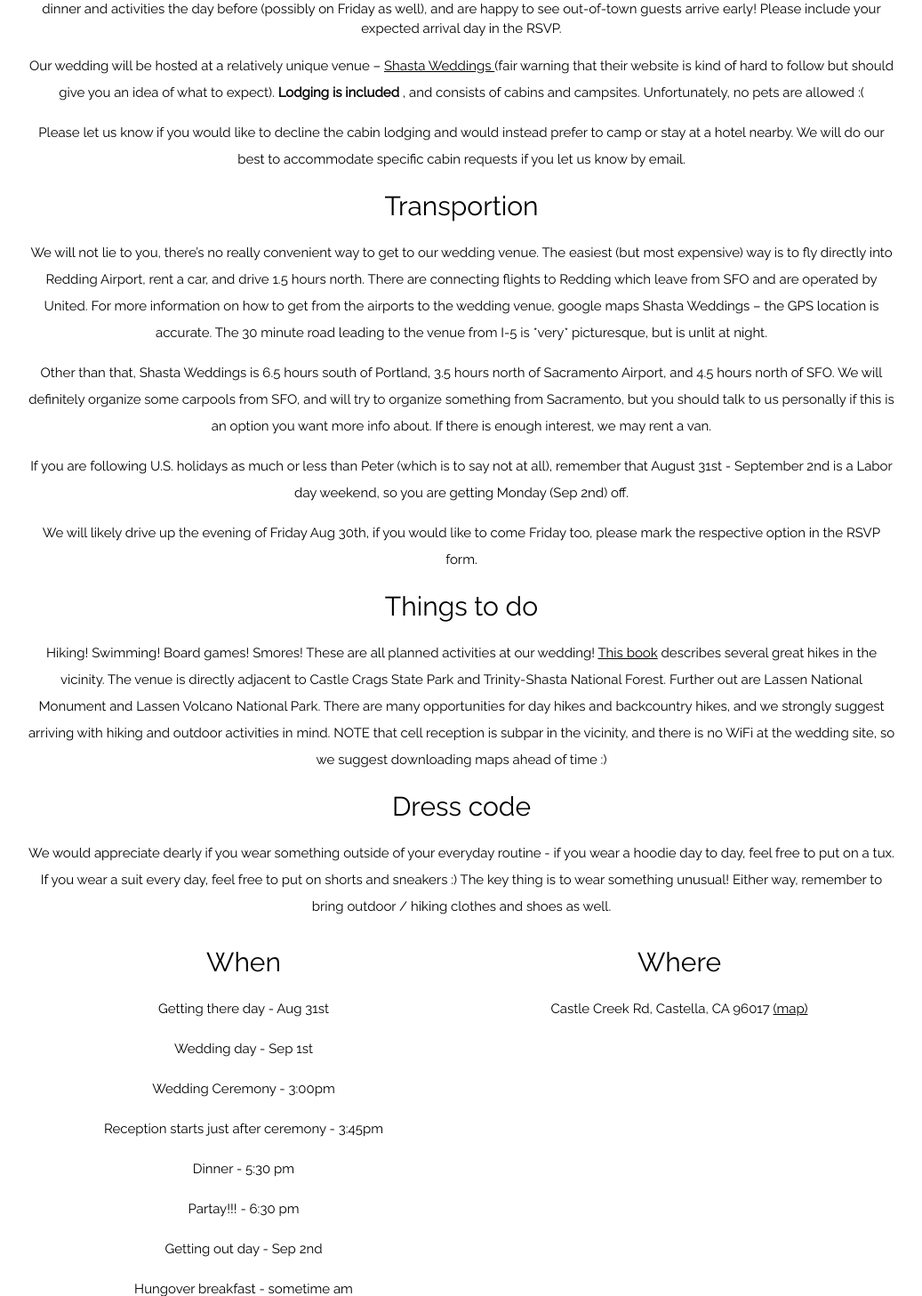
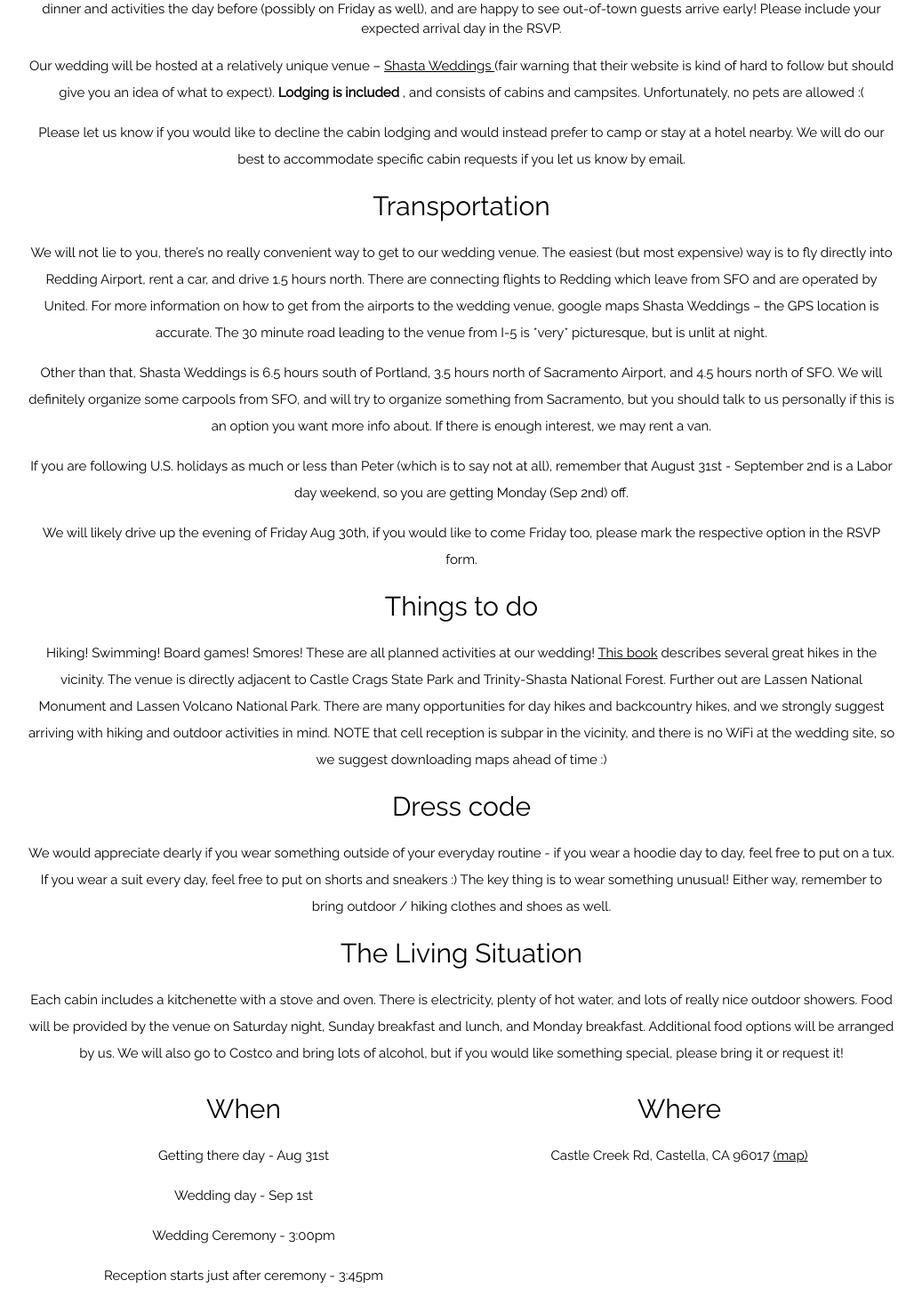
Before and after one commit to pzhokhov/bearandlazzerfair, a Flask app: page /wedding in a window 1280 px wide. Shown: the part 962-2419 px from the top of the page at 89% size, without its empty margins (121-1158 px from the left). Run offline with Flask 2, Linux system fonts and the light colour scheme; parts of the project's set-up code (start-up, migrations or seed data) failed here and were passed over.

Commit message:
food situation

```diff
--- a/templates/wedding.j2
+++ b/templates/wedding.j2
@@ -27,7 +27,7 @@
 		<p>Please let us know if you would like to decline the cabin lodging and would instead
 		prefer to camp or stay at a hotel nearby. We will do our best to accommodate specific cabin requests
 		if you let us know by email.
-		<h2> Transportion </h2>
+		<h2> Transportation </h2>
 		  <p> We will not lie to you, there’s no really convenient way to get to our wedding venue. The easiest (but most expensive) way is to fly directly into Redding Airport, rent a car, and drive 1.5 hours north. There are connecting flights to Redding which leave from SFO and are operated by United. For more information on how to get from the airports to the wedding venue, google maps Shasta Weddings – the GPS location is accurate. The 30 minute road leading to the venue from I-5 is *very* picturesque, but is unlit at night. </p>
 
 	<p>Other than that, Shasta Weddings is 6.5 hours south of Portland, 3.5 hours north of Sacramento Airport, and 4.5 hours north of SFO.
@@ -46,6 +46,9 @@ We will likely drive up the evening of Friday Aug 30th, if you would like to com
 
     <h2> Dress code </h2>
     <p> We would appreciate dearly if you wear something outside of your everyday routine - if you wear a hoodie day to day, feel free to put on a tux. If you wear a suit every day, feel free to put on shorts and sneakers :) The key thing is to wear something unusual! Either way, remember to bring outdoor / hiking clothes and shoes as well.</p>
+
+    <h2> The Living Situation </h2>
+    <p> Each cabin includes a kitchenette with a stove and oven. There is electricity, plenty of hot water, and lots of really nice outdoor showers. Food will be provided by the venue on Saturday night, Sunday breakfast and lunch, and Monday breakfast. Additional food options will be arranged by us. We will also go to Costco and bring lots of alcohol, but if you would like something special, please bring it or request it! </p>
 	<div class="w3-row">
       <div class="w3-half">
 	<h2>When</h2>
```
